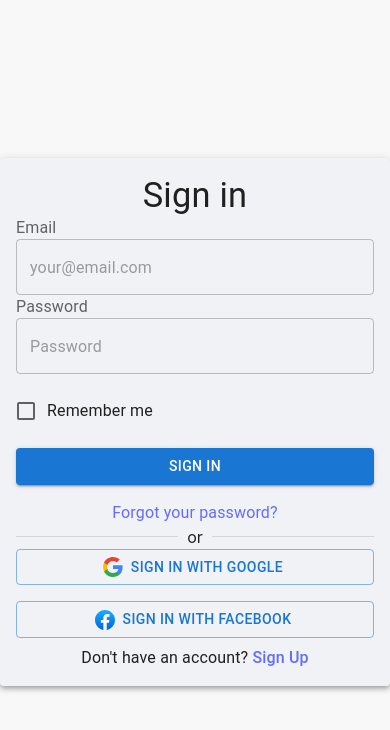
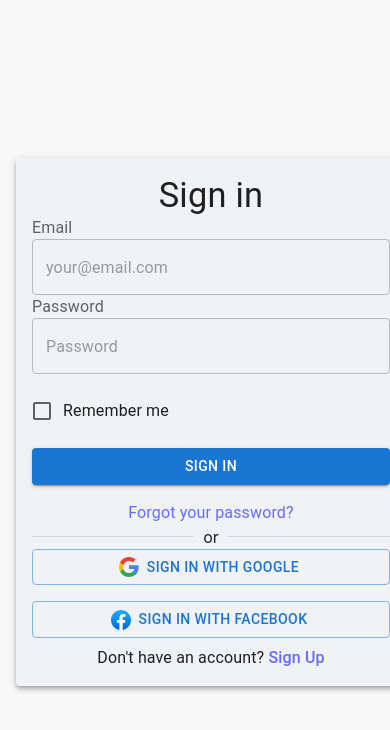
Before and after one commit to Akshayba12/Ecommerce, a React (Vite) app: page /auth in a window 390 px wide. Shown: the top 730 px of the page. Built offline with nearby package versions, Linux system fonts and the light colour scheme.

Commit message:
fixed responsiveness of the header

```diff
--- a/src/App.css
+++ b/src/App.css
@@ -1,5 +1,5 @@
 #root {
-  width: 1280px;
+  width: 100vw;
   margin: 0;
   padding: 0;
 }
```
